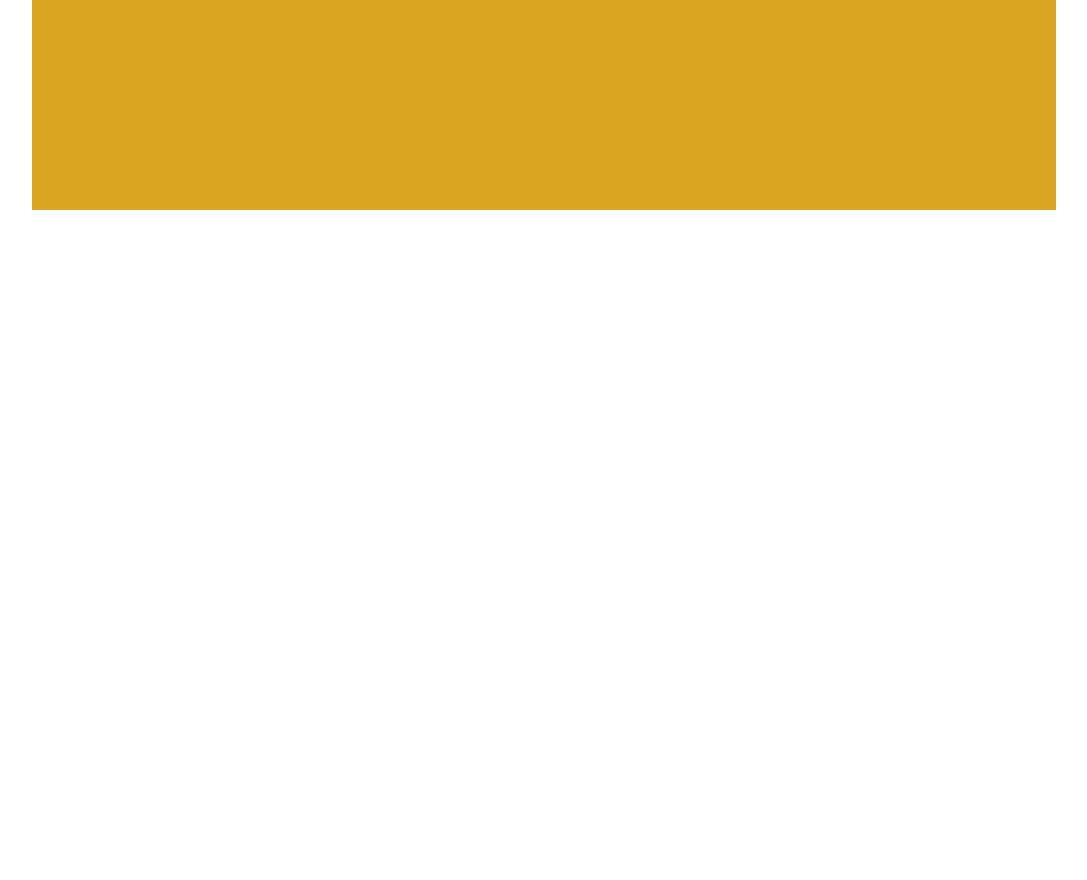
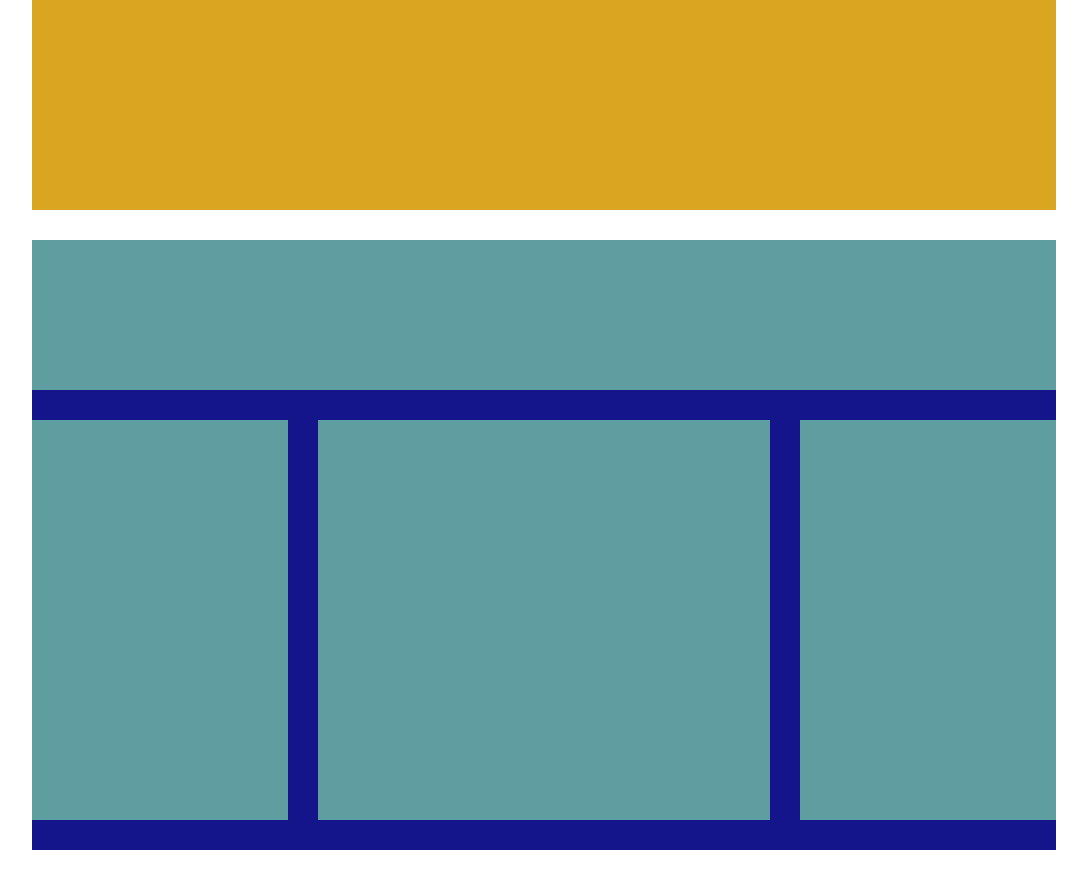
Before and after one commit to Simichus/htmlcss-struttura-wp, a plain HTML site: page index.html in a window 1280 px wide. Shown: the part 500-1380 px from the top of the page, without its empty margins (96-1183 px from the left). Before the commit the page ends 800 px from the top, so only its background shows below. Drawn offline with Linux system fonts and the light colour scheme.

Commit message:
Aggiunto main

```diff
--- a/css/style.css
+++ b/css/style.css
@@ -17,6 +17,9 @@ body{
     display: table;
     clear: both;
 }
+.float-left{
+    float: left;
+}
 
 /* stile */
 
@@ -33,3 +36,35 @@ header *{
     height: 500px;
     background-color: goldenrod;
 }
+
+main{
+    background-color: rgb(21, 21, 139);
+}
+
+main *{
+    background-color: cadetblue;
+}
+
+.main-header{
+    height: 150px;
+    margin-bottom: 30px;
+}
+
+.main-container{
+    margin: 30px 0;
+    background-color: transparent;
+}
+
+.main-container *{
+    height: 400px;
+    margin-bottom: 30px;
+}
+
+.sidebar{
+    width: 25%;
+}
+
+.content{
+    width: calc(50% - 60px);
+    margin: 0 30px;
+}
--- a/index.html
+++ b/index.html
@@ -14,6 +14,15 @@
         <section class="header-bottom"></section>
     </header>
 
+    <!-- main -->
+    <main class="container">
+        <div class="main-header"></div>
+        <div class="main-container clearfix">
+            <div class="sidebar float-left"></div>
+            <div class="content float-left"></div>
+            <div class="sidebar float-left"></div>
+        </div>
+
 
 </body>
 </html>
```
